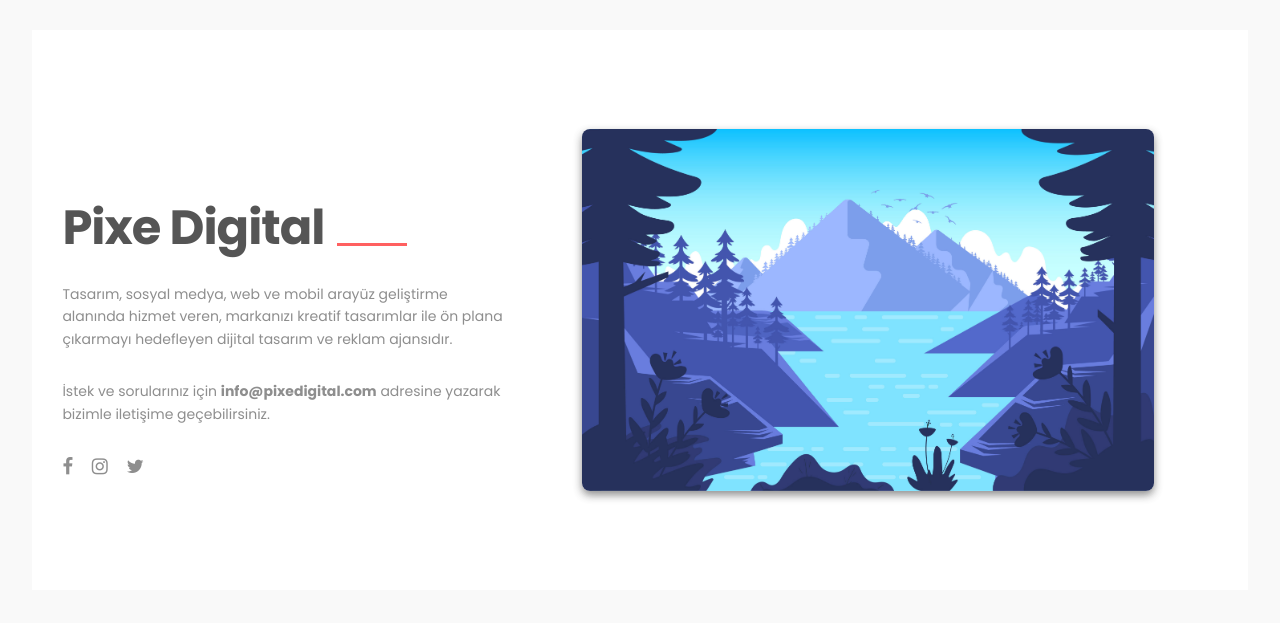
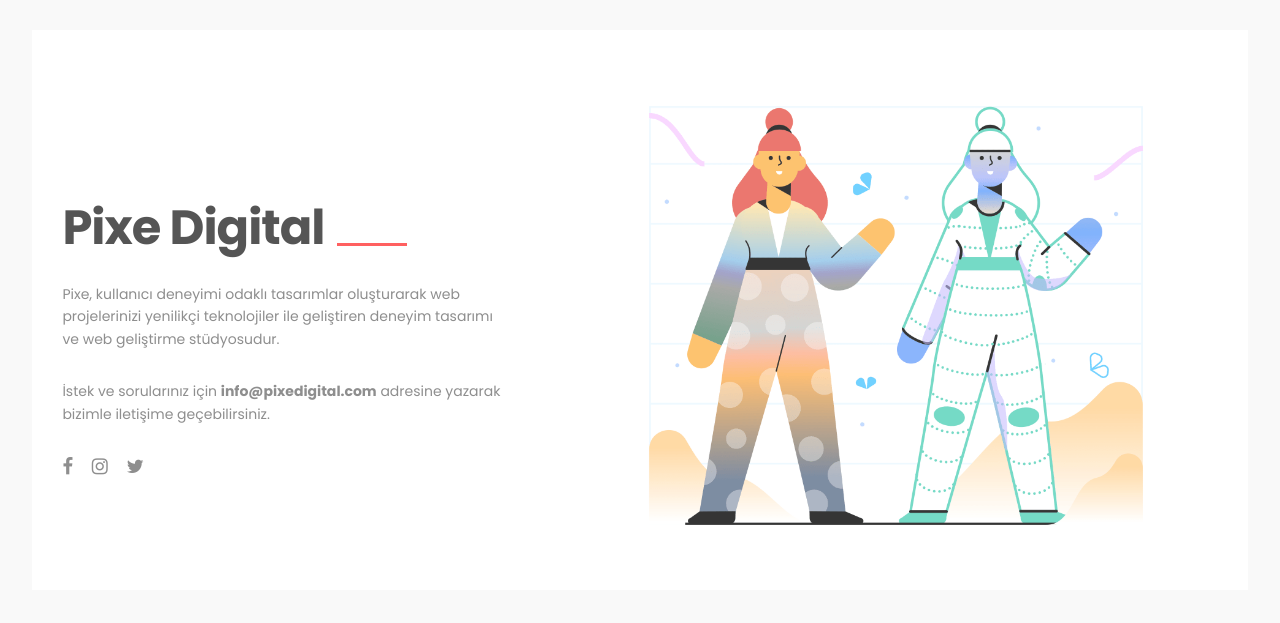
Before and after one commit to endererce/pixeweb, a PHP site: page /index.html in a window 1280 px wide. Shown: the top 623 px of the page. Run offline with PHP 8.4, Linux system fonts and the light colour scheme.

Commit message:
change images and text

```diff
--- a/assets/css/main.css
+++ b/assets/css/main.css
@@ -511,8 +511,11 @@
 #hero .wrapper .photographer img {
 width: 90%;
     opacity: 0.95;
-    border-radius: 8px;
-    box-shadow: 0px 4px 8px rgba(119, 119, 119, 0.88);
+    border-radius: 0px;
+    box-shadow: 0px 0px 0px rgba(119, 119, 119, 0.88);
+    margin-left: 2em;
+    margin-top: 5em;
+
 }
 
 @media (max-width: 768px) {
--- a/index.html
+++ b/index.html
@@ -4,7 +4,7 @@
     <title>Pixe</title>
     <meta charset="utf-8">
     <meta name="description" content="Pixe Dijital Tasarım ve Reklam Ajansı">
- 	<meta name="keywords" content="reklam ajansı,tasarım ajansı,sosyal medya ajansı,kurumsal kimlik,marka,web tasarım,mobil uygulama">
+ 	<meta name="keywords" content="web tasarım ajansı,denizli web tasarım,izmir web tasarım,istanbul web tasarım,web geliştirme,proje,web projesi,tasarım ajansı,marka,web tasarım">
     <meta name="viewport" content="width=device-width, initial-scale=1">
     <meta http-equiv="X-UA-Compatible" content="IE=edge">
     <meta name="yandex-verification" content="71a9d553e4d263ab" />
@@ -27,13 +27,13 @@
 	      <div class="wrapper">
 	        <div class="welcome">
 	          <h1><strong>Pixe Digital</strong></h1>
-	          <p>Tasarım, sosyal medya, web ve mobil arayüz geliştirme alanında hizmet veren, markanızı kreatif tasarımlar ile ön plana çıkarmayı hedefleyen dijital tasarım ve reklam ajansıdır. </p>
+	          <p>Pixe, kullanıcı deneyimi odaklı tasarımlar oluşturarak web projelerinizi yenilikçi teknolojiler ile geliştiren deneyim tasarımı ve web geliştirme stüdyosudur. </p>
 	          <p>İstek ve sorularınız için <strong>info@pixedigital.com</strong> adresine yazarak bizimle iletişime geçebilirsiniz. </p>
 	          <a href="https://www.facebook.com/pixedigital" target="_blank" class="fa fa-facebook fa-lg"></a>
 			  <a href="https://www.instagram.com/pixedigital/" target="_blank" class="fa fa-instagram fa-lg"></a>
 			  <a href="https://twitter.com/pixedigital" target="_blank" class="fa fa-twitter fa-lg"></a>
 	          </div>
-	        <div class="photographer"><img src="assets/img/dag.jpg" alt="Photographer"></div>
+	        <div class="photographer"><img src="assets/img/banner.png" alt="Photographer"></div>
 	      </div>
 	   </section>
 	<script src="https://ajax.googleapis.com/ajax/libs/jquery/2.2.4/jquery.min.js"></script>
```
Also changed, not shown: assets/img/banner.png (added).
